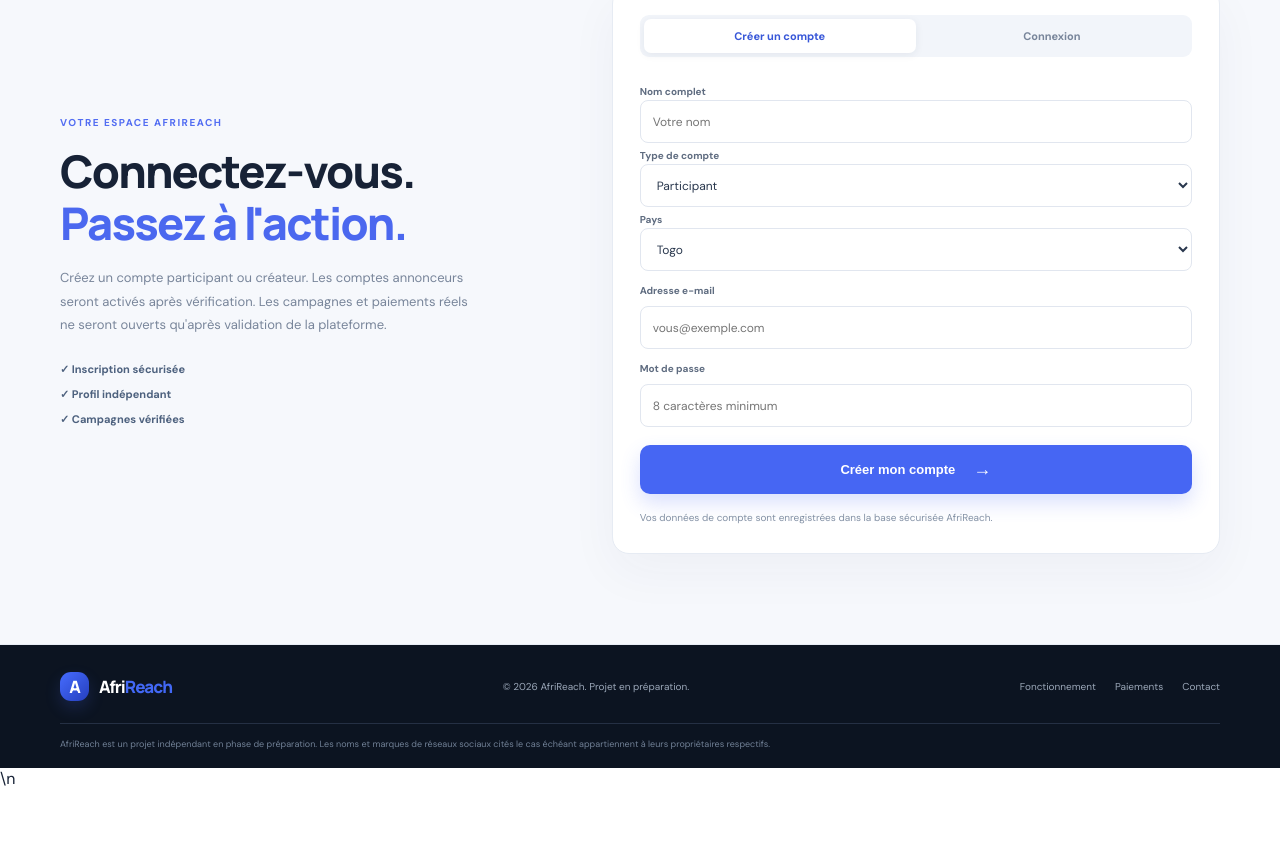
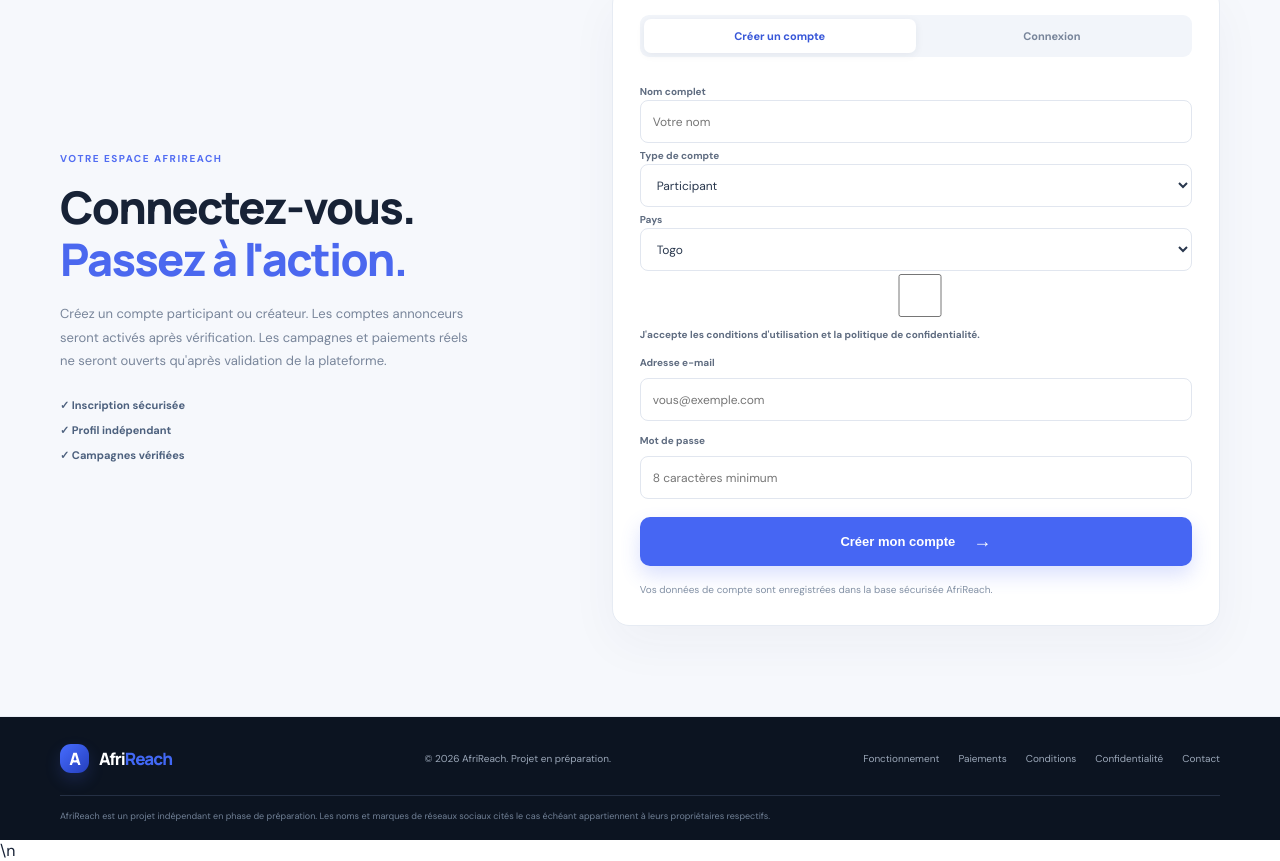
Before and after one commit to kobonaaquilas-alt/africa-rewards, a plain HTML site: page index.html in a window 1280 px wide. Shown: the part 4489-5350 px from the top of the page. Before the commit the page ends 5278 px from the top, so only its background shows below. Drawn offline with nearby package versions, Linux system fonts and the light colour scheme.

Commit message:
Add required acceptance of AfriReach terms and privacy notice

```diff
--- a/index.html
+++ b/index.html
@@ -99,7 +99,7 @@
             <div id="signupFields">
               <label for="authName">Nom complet</label><input id="authName" name="display_name" minlength="2" maxlength="90" autocomplete="name" placeholder="Votre nom" required>
               <label for="authRole">Type de compte</label><select id="authRole" name="account_type"><option value="participant">Participant</option><option value="creator">Créateur de contenu</option></select>
-              <label for="authCountry">Pays</label><select id="authCountry" name="country"><option value="Togo">Togo</option><option value="Bénin">Bénin</option><option value="Côte d'Ivoire">Côte d'Ivoire</option><option value="Burkina Faso">Burkina Faso</option><option value="Autre">Autre</option></select>
+              <label for="authCountry">Pays</label><select id="authCountry" name="country"><option value="Togo">Togo</option><option value="Bénin">Bénin</option><option value="Côte d'Ivoire">Côte d'Ivoire</option><option value="Burkina Faso">Burkina Faso</option><option value="Autre">Autre</option></select><label class="check-line legal-check"><input id="authLegal" type="checkbox" required> J'accepte les <a href="/conditions.html" target="_blank" rel="noopener">conditions d'utilisation</a> et la <a href="/confidentialite.html" target="_blank" rel="noopener">politique de confidentialité</a>.</label>
             </div>
             <label for="authEmail">Adresse e-mail</label><input id="authEmail" name="email" type="email" autocomplete="email" maxlength="254" placeholder="vous@exemple.com" required>
             <label for="authPassword">Mot de passe</label><input id="authPassword" name="password" type="password" autocomplete="new-password" minlength="8" placeholder="8 caractères minimum" required>
@@ -114,7 +114,7 @@
         </div>
       </div>
     </section>
-  <footer><div class="section-wrap footer-inner"><a class="brand footer-brand" href="#accueil"><span class="brand-mark">A</span><span>Afri<span>Reach</span></span></a><span>© <span id="year"></span> AfriReach. Projet en préparation.</span><div><a href="#fonctionnement">Fonctionnement</a><a href="#paiements">Paiements</a><a href="#inscription">Contact</a></div></div><div class="section-wrap footer-legal">AfriReach est un projet indépendant en phase de préparation. Les noms et marques de réseaux sociaux cités le cas échéant appartiennent à leurs propriétaires respectifs.</div></footer>
+  <footer><div class="section-wrap footer-inner"><a class="brand footer-brand" href="#accueil"><span class="brand-mark">A</span><span>Afri<span>Reach</span></span></a><span>© <span id="year"></span> AfriReach. Projet en préparation.</span><div><a href="#fonctionnement">Fonctionnement</a><a href="#paiements">Paiements</a><a href="/conditions.html">Conditions</a><a href="/confidentialite.html">Confidentialité</a><a href="#inscription">Contact</a></div></div><div class="section-wrap footer-legal">AfriReach est un projet indépendant en phase de préparation. Les noms et marques de réseaux sociaux cités le cas échéant appartiennent à leurs propriétaires respectifs.</div></footer>
   <script src="https://cdn.jsdelivr.net/npm/@supabase/supabase-js@2"></script>\n  <script src="/app.js"></script>
 </body>
 </html>
```
